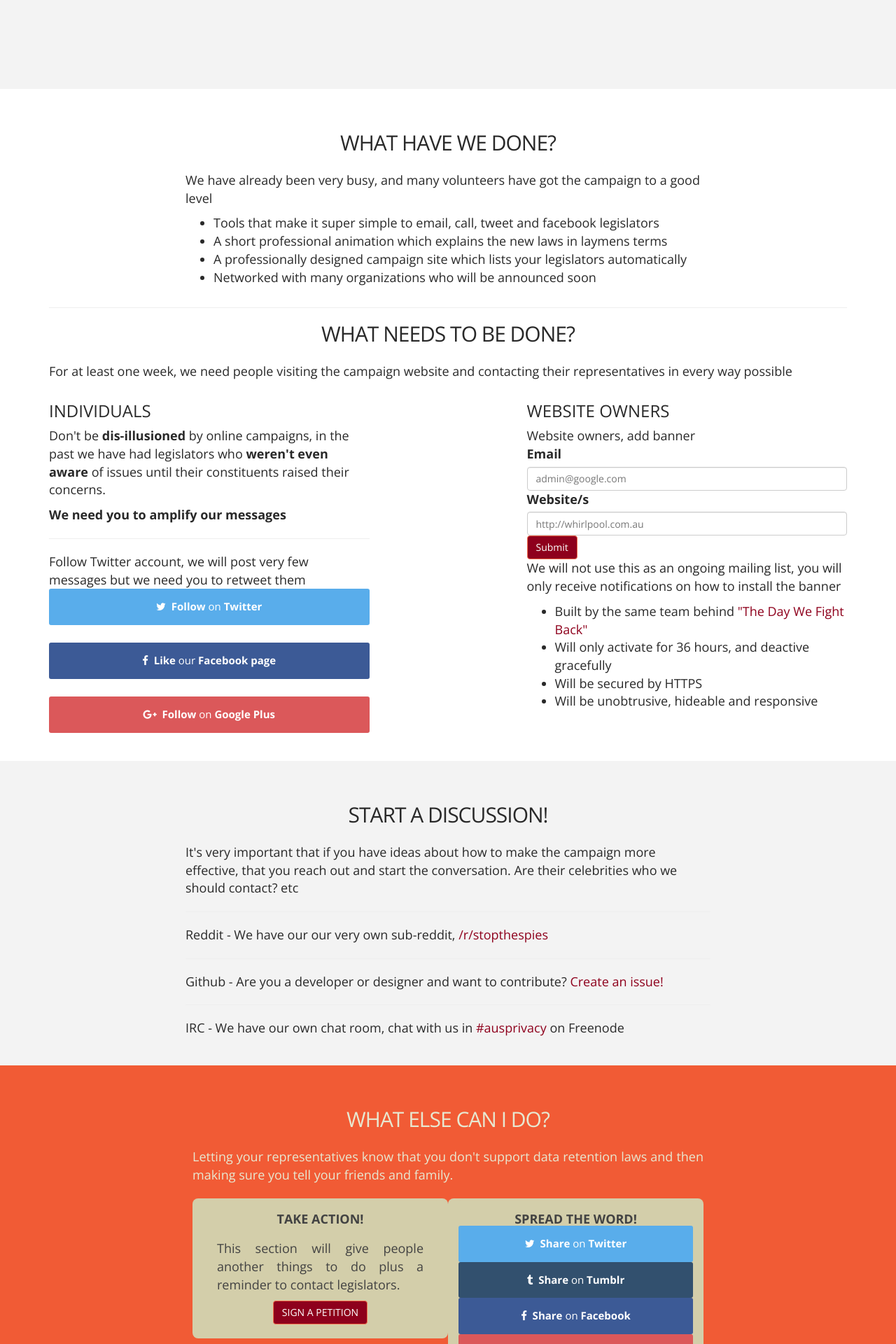
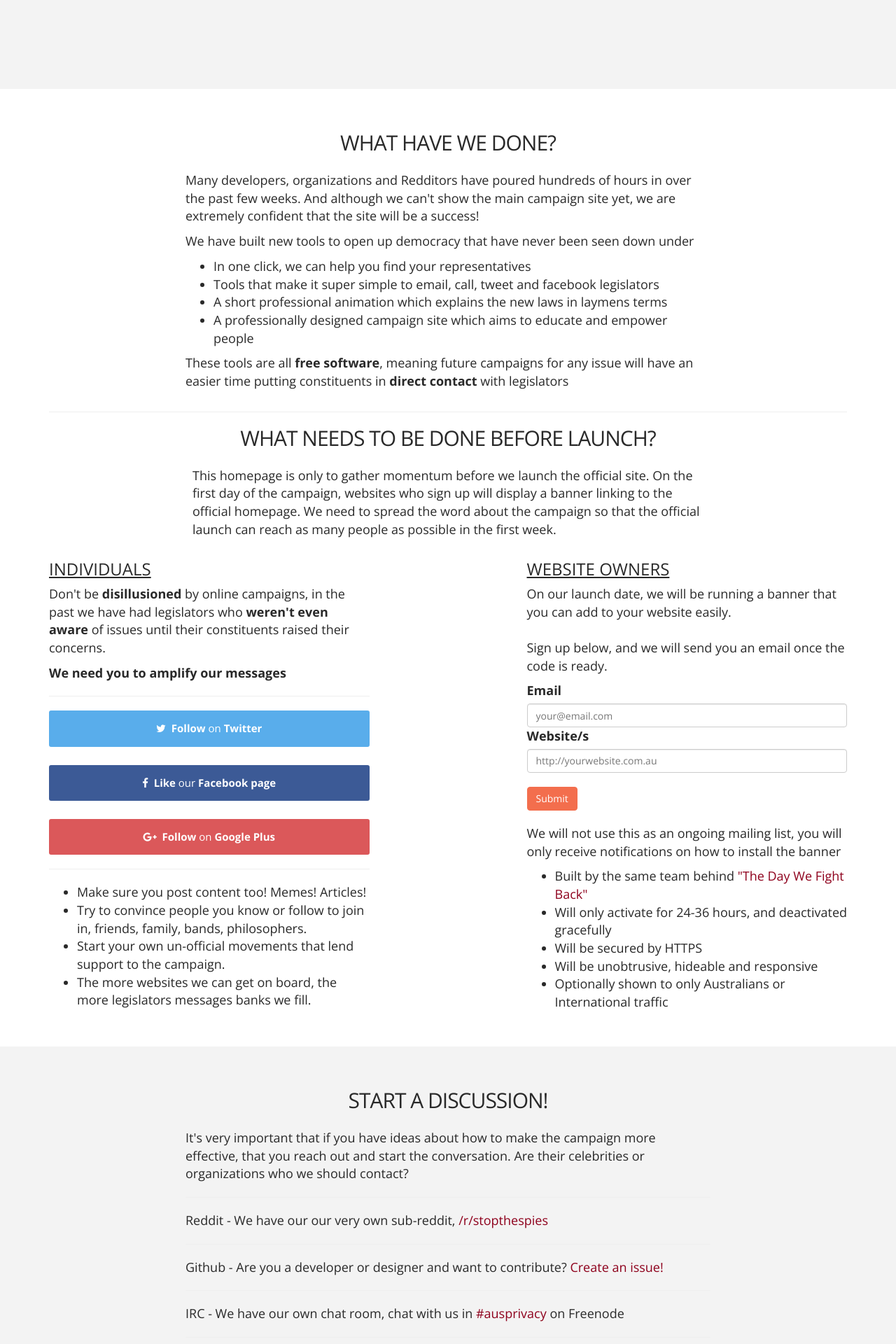
Before and after one commit to thomasdavis/saveprivacy, a Jekyll site: the page built from index.html, in a window 1280 px wide. Shown: the part 1139-3059 px from the top of the page at 70% size. Built offline with Jekyll 4.4.1, drawn with Linux system fonts in a browser that asks for light colours; nearby versions of some CDN libraries; some of the changed text lies outside the part shown.

Commit message:
copy fixes

```diff
--- a/css/_sass/base.scss
+++ b/css/_sass/base.scss
@@ -3,7 +3,7 @@ $brand1:        #E7E8D1 !default;
 $brand2:        #D3CEAA !default;
 $brand3:        #FBF7E4 !default;
 $brand4:        #424242 !default;
-$brand5:        #F15B35 !default;
+$brand5:        #f15b35 !default;
 
 //------------------------------------------------------------------------------
 
@@ -376,10 +376,13 @@ section.video {
     }
 }
 .btn-primary {
+  background-color: lighten($brand5, 5%) !important;
   border-color: lighten($brand5, 5%) !important;
 }
 
-
+.whattodo h3 {
+  text-decoration: underline;
+}
 .postcode-steps {
   overflow: hidden;
 
--- a/index.html
+++ b/index.html
@@ -31,54 +31,67 @@ layout: default
     <div class="row">
     	<div  class="col-md-8 col-md-offset-2">
 
-	        <p>We have already been very busy, and many volunteers have got the campaign to a good level</p>
+	        <p>Many developers, organizations and Redditors have poured hundreds of hours in over the past few weeks.  And although we can't show the main campaign site yet, we are extremely confident that the site will be a success!</p>
+
+	        <p>We have built new tools to open up democracy that have never been seen down under</p>
 	        <ul>
+	        	<li>In one click, we can help you find your representatives</li>
 	        	<li>Tools that make it super simple to email, call, tweet and facebook legislators</li>
 	        	<li>A short professional animation which explains the new laws in laymens terms</li>
-	        	<li>A professionally designed campaign site which lists your legislators automatically</li>
-	        	<li>Networked with many organizations who will be announced soon</li>
+	        	<li>A professionally designed campaign site which aims to educate and empower people</li>
 	        </ul>
+	        <p>These tools are all <strong>free software</strong>, meaning future campaigns for any issue will have an easier time putting constituents in <strong>direct contact</strong> with legislators</p>
 	       </div>
 	       </div>
 	       <hr />
-    <h2>What needs to be done?</h2>
-    <p>For at least one week, we need people visiting the campaign website and contacting their representatives in every way possible</p>
+    <h2>What needs to be done before launch?</h2>
+    <p class="col-md-8 col-md-offset-2">This homepage is only to gather momentum before we launch the official site. On the first day of the campaign, websites who sign up will display a banner linking to the official homepage. We need to spread the word about the campaign so that the official launch can reach as many people as possible in the first week.</p>
 <div class="row">
 	<div class="col-md-5">
 		<h3>INDIVIDUALS</h3>
-		<p>Don't be <strong>dis-illusioned</strong> by online campaigns, in the past we have had legislators who <strong>weren't even aware</strong> of issues until their constituents raised their concerns.</p>
+		<p>Don't be <strong>disillusioned</strong> by online campaigns, in the past we have had legislators who <strong>weren't even aware</strong> of issues until their constituents raised their concerns.</p>
 		<p><strong>We need you to amplify our messages</strong></p>
 		<hr />
-		Follow Twitter account, we will post very few messages but we need you to retweet them
 		 <div class="sharing-buttons">
-                        <a class="share twitter" href="https://twitter.com/intent/tweet?hashtags=ResetTheNet&amp;related=fightfortheftr&amp;text=This+just+lays+it+out+so+simply.+The+%23NSA+has+a+weakness+--+it's+up+to+us+what+we+do+now.&amp;url=http%3A%2F%2Fwww.resetthenet.org%2F" target="_blank">
+                        <a class="share twitter" href="https://twitter.com/stopthespies" target="_blank">
                             <span class="text"><i class="fa fa-twitter"></i>&nbsp; Follow <span class="light">on</span> Twitter</span>
                         </a>
                         <br />
-                        <a class="share facebook desktop" href="https://www.facebook.com/sharer.php?u=http%3A%2F%2Fwww.resetthenet.org%2F" target="_blank">
+                        <a class="share facebook desktop" href="https://www.facebook.com/pages/Stop-The-Spies/354999514650401" target="_blank">
                             <span class="text"><i class="fa fa-facebook"></i>&nbsp; Like <span class="light">our</span> Facebook page</span>
                         </a>
                         <br />
-                        <a class="share googleplus desktop" href="https://www.facebook.com/sharer.php?u=http%3A%2F%2Fwww.resetthenet.org%2F" target="_blank">
+                        <a class="share googleplus desktop" href="https://plus.google.com/b/106735731498896536797/dashboard/overview" target="_blank">
                             <span class="text"><i class="fa fa-google-plus"></i>&nbsp; Follow <span class="light">on</span> Google Plus</span>
                         </a>
                         </div>
+		<hr />
+			<ul>
+				<li>Make sure you post content too! Memes! Articles!</li>
+				<li>Try to convince people you know or follow to join in, friends, family, bands, philosophers.</li>
+				<li>Start your own un-official movements that lend support to the campaign.</li>
+				<li>The more websites we can get on board, the more legislators messages banks we fill.</li>
+			</ul>
+
 	</div>
 	<div class="col-md-5  col-md-offset-2">
 		<h3>WEBSITE OWNERS</h3>
-		Website owners, add banner<br />
-		<label>Email</label>
-		<input class="form-control" type="text" placeholder="admin@google.com">
-		<label>Website/s</label>
-		<input class="form-control" type="text" placeholder="http://whirlpool.com.au">
+		<p>On our launch date, we will be running a banner that you can add to your website easily.<br /><br />Sign up below, and we will send you an email once the code is ready.</p>
+		<form class="website-form">
+			<label>Email</label>
+			<input class="form-control" type="text" id="email-input" placeholder="your@email.com">
+			<label>Website/s</label>
+			<input class="form-control" type="text" id="websites-input" placeholder="http://yourwebsite.com.au">
 
-		<input class="btn btn-primary" type="button" value="Submit" />
+			<input style="margin-top: 20px;margin-bottom: 20px;" class="btn btn-primary" type="submit" value="Submit" />
+		</form>
 		<p>We will not use this as an ongoing mailing list, you will only receive notifications on how to install the banner</p>
 		<ul>
-			<li>Built by the same team behind <a href="">"The Day We Fight Back"</a></li>
-			<li>Will only activate for 36 hours, and deactive gracefully</li>
+			<li>Built by the same team behind <a href="http://en.wikipedia.org/wiki/The_Day_We_Fight_Back">"The Day We Fight Back"</a></li>
+			<li>Will only activate for 24-36 hours, and deactivated gracefully</li>
 			<li>Will be secured by HTTPS</li>
 			<li>Will be unobtrusive, hideable and responsive</li>
+			<li>Optionally shown to only Australians or International traffic</li>
 
 	</div>
 </div>
@@ -90,7 +103,7 @@ layout: default
     <h2>Start a discussion!</h2>
 <div class="row">
 	<div class="col-md-8 col-md-offset-2">
-		<p>It's very important that if you have ideas about how to make the campaign more effective, that you reach out and start the conversation. Are their celebrities who we should contact? etc</p>
+		<p>It's very important that if you have ideas about how to make the campaign more effective, that you reach out and start the conversation. Are their celebrities or organizations who we should contact?</p>
 
 		<hr />
 		Reddit - We have our our very own sub-reddit, <a href="https://reddit.com/r/stopthespies">/r/stopthespies</a>
@@ -98,6 +111,9 @@ layout: default
 		Github - Are you a developer or designer and want to contribute? <a href="https://github.com/stopthespies/website/issues">Create an issue!</a>
 		<hr />
 		IRC - We have our own chat room, chat with us in <a href="http://webchat.freenode.net/?channels=ausprivacy">#ausprivacy</a> on Freenode
+		<hr />
+		Email - Contact us directly by emailing admin@stopthespies.org
+
 	</div>
 </div>
     </div>
@@ -140,3 +156,25 @@ layout: default
         </div>
     </div>
 </section>
+<script type="text/javascript" src="https://cdnjs.cloudflare.com/ajax/libs/jquery/2.1.1/jquery.min.js"></script>
+
+<script type="text/javascript">
+	$('.website-form').on('submit', function(ev){
+		var email = $('#email-input').val();
+		var websites = $('#websites-input').val();
+		$.ajax({
+		    url:'https://api.stopthespies.org/websites',
+		    type:"POST",
+		    crossDomain:false,
+		    dataType:"json",
+		    data:JSON.stringify({email:email, websites:websites}),
+		    contentType:"application/json; charset=utf-8",
+		    success: function () {
+		    	$('.website-form').html('<p class="alert alert-success"><strong>Thanks for your support!</strong></p>')
+		    }
+		});
+
+		return false;
+	});
+
+</script>
```
